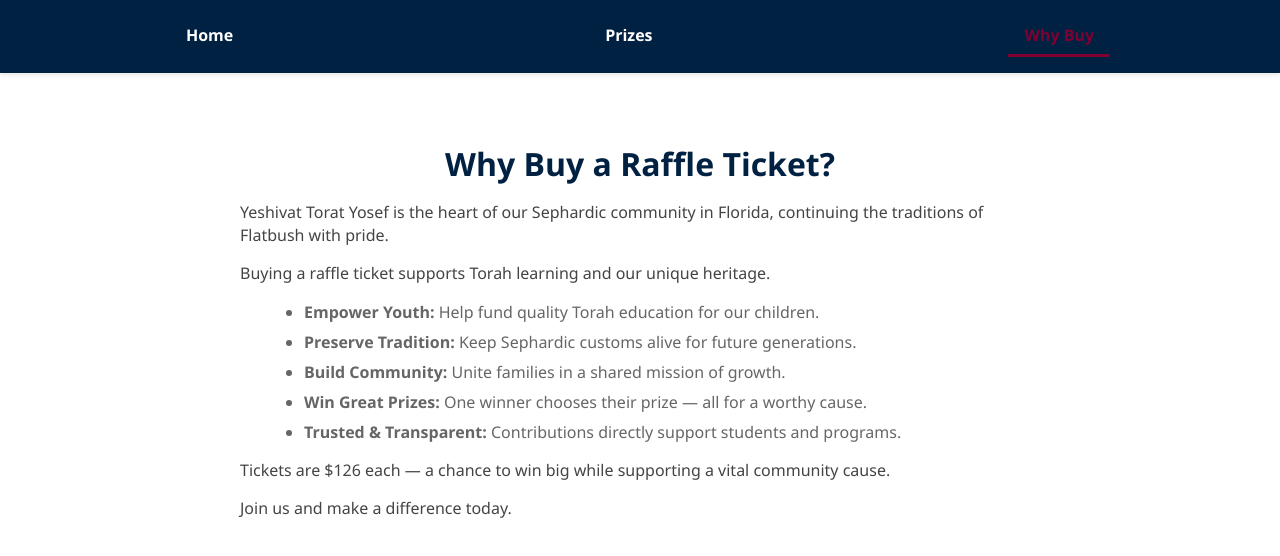
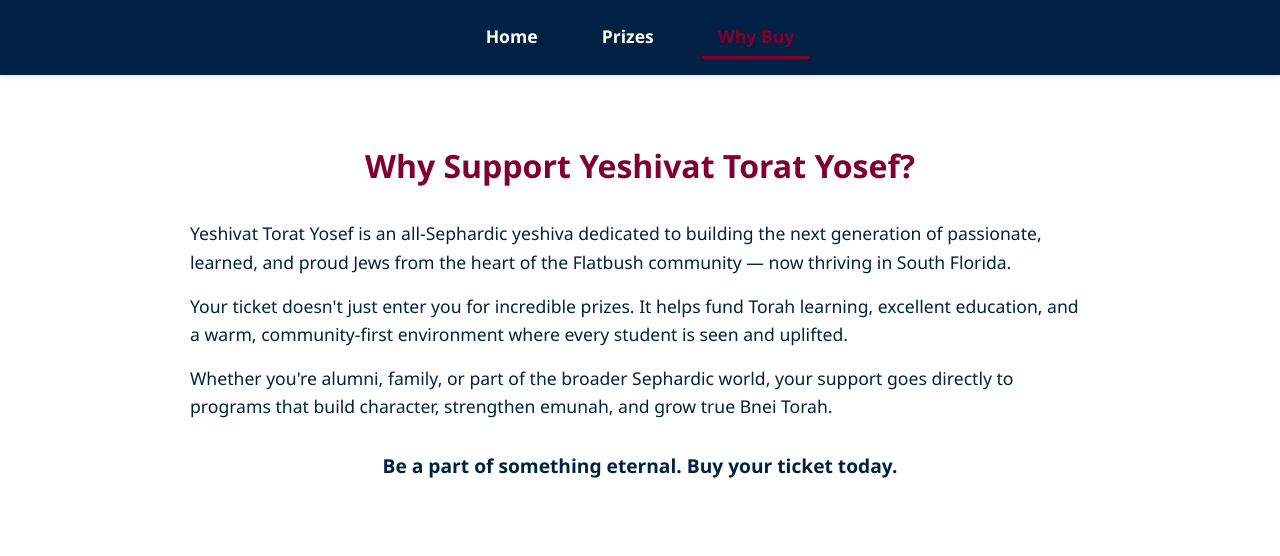
Before and after one commit to BinyanShalem/Support-Yeshivat-Torat-Yosef, a plain HTML site: page why.html in a window 1280 px wide. Drawn offline with Linux system fonts and the light colour scheme.

Commit message:
Update why.html

```diff
--- a/why.html
+++ b/why.html
@@ -2,73 +2,77 @@
 <html lang="en">
 <head>
   <meta charset="UTF-8" />
-  <meta name="viewport" content="width=device-width, initial-scale=1" />
+  <meta name="viewport" content="width=device-width, initial-scale=1.0"/>
   <title>Why Buy - Yeshivat Torat Yosef Raffle</title>
   <style>
     :root {
-      --primary-bg: #fff;
+      --primary-bg: #ffffff;
       --primary-text: rgb(0, 33, 65);
       --secondary-bg: rgb(0, 33, 65);
       --accent: #7F0031;
       --hover: #590023;
     }
+
     body {
       margin: 0;
-      font-family: 'Segoe UI', Tahoma, Geneva, Verdana, sans-serif;
+      font-family: 'Segoe UI', sans-serif;
       background-color: var(--primary-bg);
       color: var(--primary-text);
-      min-height: 100vh;
+    }
+
+    nav {
       display: flex;
-      flex-direction: column;
-    }
-    nav {
+      justify-content: center;
+      gap: 2rem;
+      padding: 1rem 0;
       background-color: var(--secondary-bg);
       box-shadow: 0 2px 5px rgba(0,0,0,0.1);
-      display: flex;
-      justify-content: space-around;
-      padding: 1rem 0;
-      flex-shrink: 0;
     }
+
     nav a {
-      color: var(--primary-bg);
+      color: white;
       text-decoration: none;
       padding: 0.5rem 1rem;
-      font-weight: 600;
-      transition: color 0.3s;
+      font-weight: bold;
+      font-size: 1.1rem;
     }
+
     nav a.active {
       border-bottom: 3px solid var(--accent);
       color: var(--accent);
     }
+
     nav a:hover {
       color: var(--accent);
     }
+
     .container {
-      max-width: 800px;
+      max-width: 900px;
       margin: 2rem auto;
       padding: 1rem;
-      flex-grow: 1;
+      text-align: center;
     }
+
     h1 {
-      text-align: center;
-      margin-bottom: 1rem;
+      color: var(--accent);
+    }
+
+    .reasons {
+      margin-top: 2rem;
+      text-align: left;
+      font-size: 1.1rem;
+      line-height: 1.6;
+    }
+
+    .reasons p {
+      margin: 1rem 0;
+    }
+
+    .cta {
+      margin-top: 2rem;
+      font-weight: bold;
+      font-size: 1.2rem;
       color: var(--secondary-bg);
-    }
-    p {
-      margin-bottom: 0.8rem;
-      font-size: 1rem;
-      line-height: 1.4;
-      color: #444;
-    }
-    ul {
-      list-style-type: disc;
-      margin-left: 1.5rem;
-      color: #666;
-      font-size: 1rem;
-      margin-bottom: 1rem;
-    }
-    ul li {
-      margin-bottom: 0.5rem;
     }
   </style>
 </head>
@@ -80,27 +84,19 @@
   </nav>
 
   <div class="container">
-    <h1>Why Buy a Raffle Ticket?</h1>
+    <h1>Why Support Yeshivat Torat Yosef?</h1>
 
-    <p>
-      Yeshivat Torat Yosef is the heart of our Sephardic community in Florida, continuing the traditions of Flatbush with pride.
-    </p>
+    <div class="reasons">
+      <p>Yeshivat Torat Yosef is an all-Sephardic yeshiva dedicated to building the next generation of passionate, learned, and proud Jews from the heart of the Flatbush community — now thriving in South Florida.</p>
 
-    <p>Buying a raffle ticket supports Torah learning and our unique heritage.</p>
+      <p>Your ticket doesn't just enter you for incredible prizes. It helps fund Torah learning, excellent education, and a warm, community-first environment where every student is seen and uplifted.</p>
 
-    <ul>
-      <li><strong>Empower Youth:</strong> Help fund quality Torah education for our children.</li>
-      <li><strong>Preserve Tradition:</strong> Keep Sephardic customs alive for future generations.</li>
-      <li><strong>Build Community:</strong> Unite families in a shared mission of growth.</li>
-      <li><strong>Win Great Prizes:</strong> One winner chooses their prize — all for a worthy cause.</li>
-      <li><strong>Trusted & Transparent:</strong> Contributions directly support students and programs.</li>
-    </ul>
+      <p>Whether you're alumni, family, or part of the broader Sephardic world, your support goes directly to programs that build character, strengthen emunah, and grow true Bnei Torah.</p>
+    </div>
 
-    <p>
-      Tickets are $126 each — a chance to win big while supporting a vital community cause.
-    </p>
-
-    <p>Join us and make a difference today.</p>
+    <div class="cta">
+      Be a part of something eternal. Buy your ticket today.
+    </div>
   </div>
 </body>
 </html>
```
